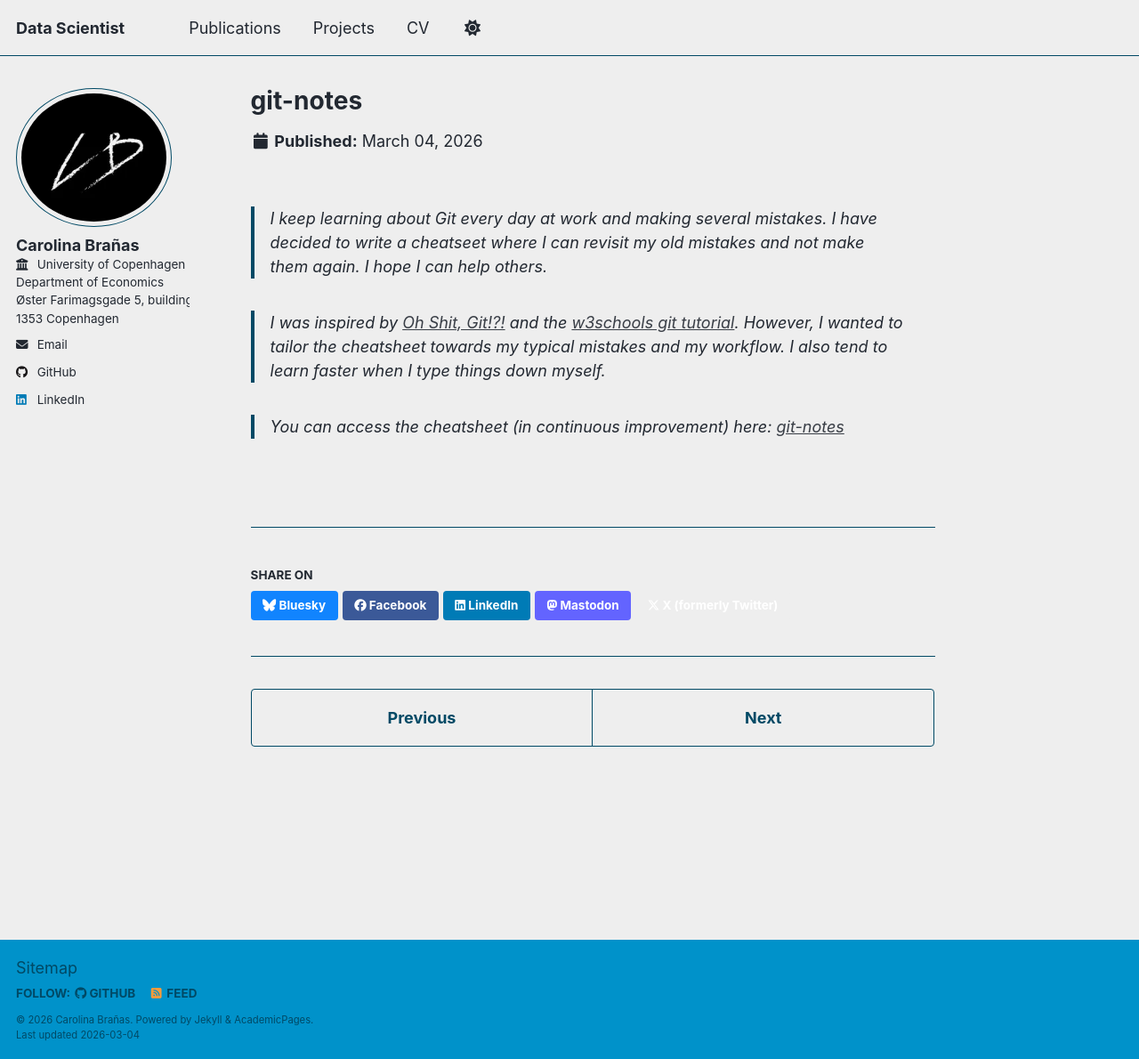
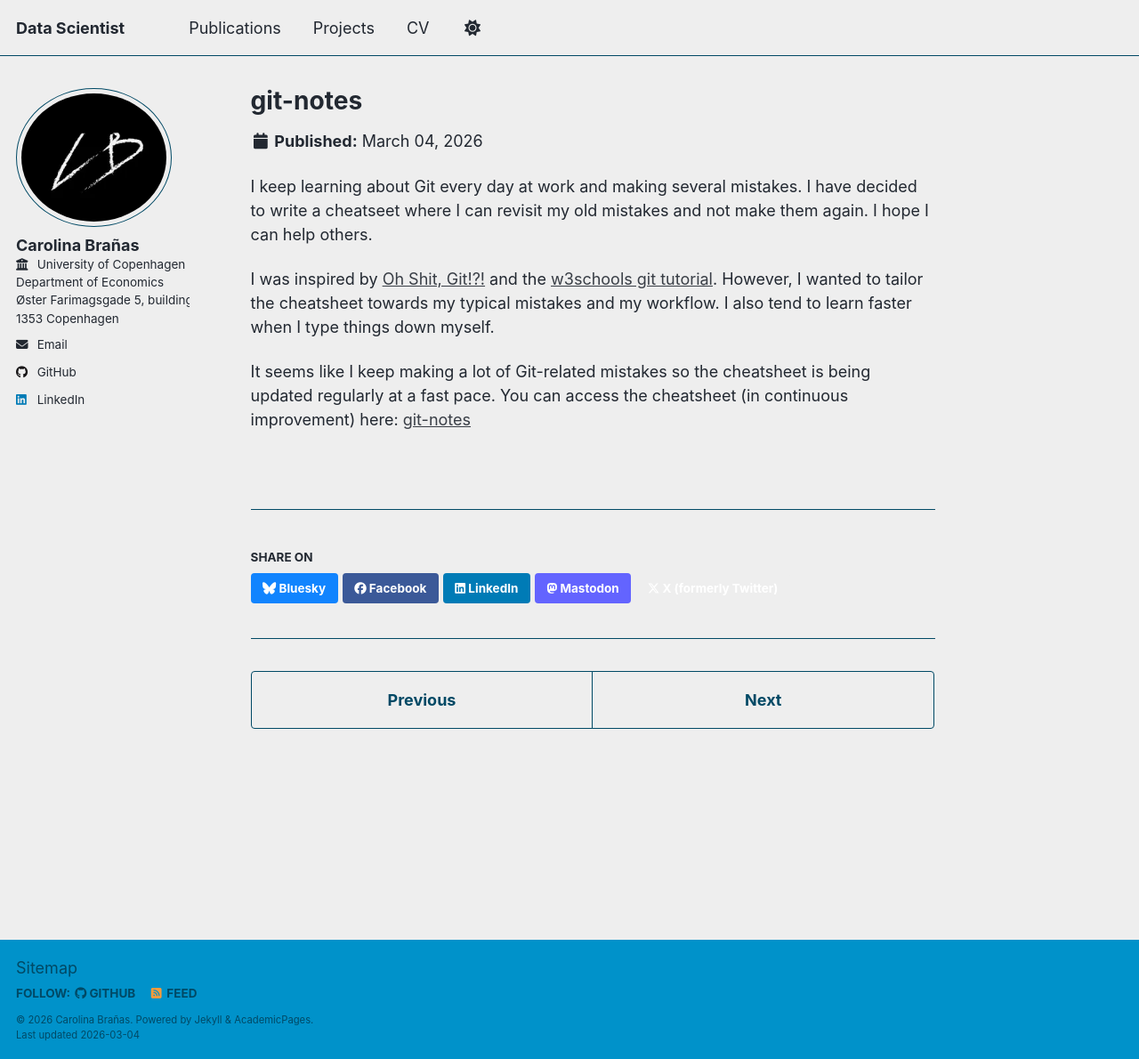
Before and after one commit to carobs9/carobs9.github.io, a Jekyll site: the page built from _portfolio/08_git-notes.md, in a window 1280 px wide and 1190 px high. Shown: the whole window at 89% size. Built offline with Jekyll 4.4.1, drawn with Linux system fonts in a browser that asks for light colours; a script that is not in the unit is left out.

Commit message:
Fix formatting and improve clarity in git-notes cheat sheet content

```diff
--- a/_portfolio/08_git-notes.md
+++ b/_portfolio/08_git-notes.md
@@ -7,8 +7,8 @@ permalink: /projects/git-notes/
 
 {% include base_path %}
 
-> I keep learning about Git every day at work and making several mistakes. I have decided to write a cheatseet where I can revisit my old mistakes and not make them again. I hope I can help others.
+I keep learning about Git every day at work and making several mistakes. I have decided to write a cheatseet where I can revisit my old mistakes and not make them again. I hope I can help others.
 
-> I was inspired by [Oh Shit, Git!?!](https://ohshitgit.com/) and the [w3schools git tutorial](https://www.w3schools.com/git/git_branch_merge.asp?remote=github). However, I wanted to tailor the cheatsheet towards my typical mistakes and my workflow. I also tend to learn faster when I type things down myself.
+I was inspired by [Oh Shit, Git!?!](https://ohshitgit.com/) and the [w3schools git tutorial](https://www.w3schools.com/git/git_branch_merge.asp?remote=github). However, I wanted to tailor the cheatsheet towards my typical mistakes and my workflow. I also tend to learn faster when I type things down myself.
 
-> You can access the cheatsheet (in continuous improvement) here: [git-notes](https://github.com/carobs9/data-science-notes/blob/main/git-notes.md)
+It seems like I keep making a lot of Git-related mistakes so the cheatsheet is being updated regularly at a fast pace. You can access the cheatsheet (in continuous improvement) here: [git-notes](https://github.com/carobs9/data-science-notes/blob/main/git-notes.md)
```
